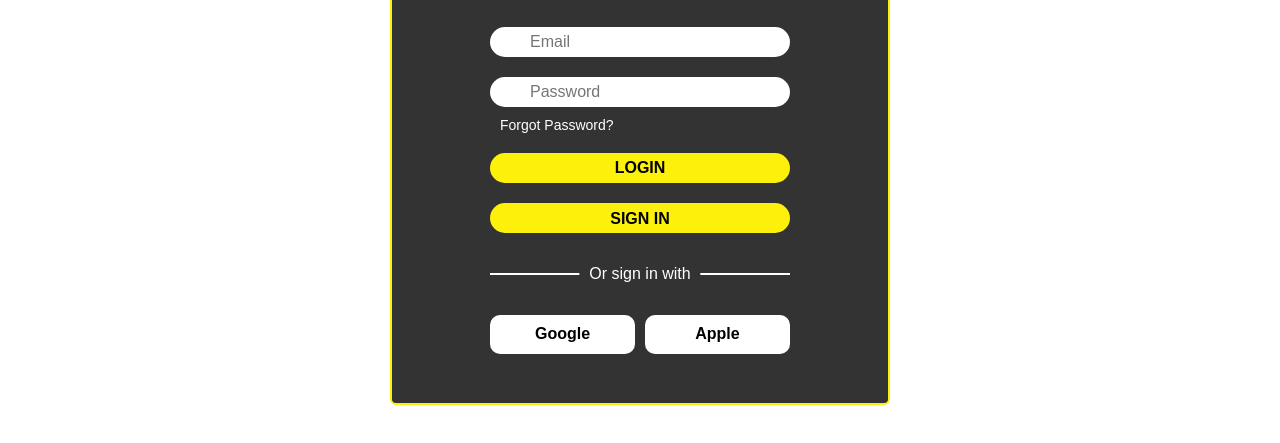
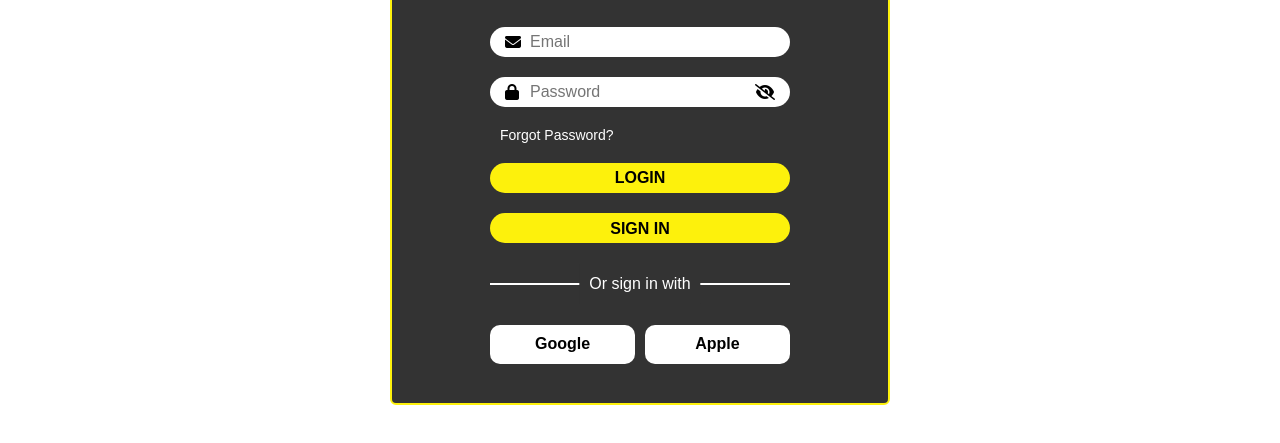
Before and after one commit to AihamJassar/Online_Courses_Web_Project, a plain HTML site: page index.html in a window 1280 px wide. Both pictures are taken after a click on the icon "acount". Shown: the part 245-688 px from the top of the page. Drawn offline with Linux system fonts and the light colour scheme.

Commit message:
enhance popup form layout and functionality with labels for email and password

```diff
--- a/css/style.css
+++ b/css/style.css
@@ -145,7 +145,6 @@ a {
     padding: 10px;
   }
 }
-
 .popup .close-but {
   display: block;
   color: #FFF;
@@ -164,6 +163,36 @@ a {
   text-transform: uppercase;
   font-size: 35px;
 }
+.popup label {
+  position: relative;
+  display: block;
+  margin: 20px auto;
+  width: 300px;
+  height: 30px;
+  border-radius: 20px;
+  border:  none;
+}
+.popup label::before,
+.popup .password-label::after {
+  font-family: "Font Awesome 6 Free";
+  font-weight: 900;
+  position: absolute;
+  top: 50%;
+  transform: translateY(-50%);
+}
+.popup .email-label::before {
+  content: "\f0e0";
+  left: 15px;
+}
+.popup .password-label::before {
+  content: "\f023";
+  left: 15px;
+}
+.popup .password-label::after {
+  content: "\f070";
+  right: 15px;
+  cursor: pointer;
+}
 .popup input,
 .popup .sign-but {
   display: block;
@@ -173,7 +202,9 @@ a {
   border-radius: 20px;
   border: none;
   padding: 10px 10px 10px 40px;
-  position: relative;
+}
+.popup input:focus {
+  outline: none;
 }
 .popup .password {
   margin-bottom: 10px;
--- a/javascript/main.js
+++ b/javascript/main.js
@@ -33,18 +33,24 @@ userIcon.addEventListener("click", (_) => {
     let form = document.createElement("form");
     form.method = "POST";
     popup.appendChild(form);
+    let emailLabel = document.createElement("label");
+    emailLabel.classList.add("email-label");
     let email = document.createElement("input");
     email.classList.add("email", "::before");
     email.type = "email";
     email.placeholder = "Email";
     email.name = "email";
-    form.appendChild(email);
+    emailLabel.appendChild(email);
+    form.appendChild(emailLabel);
+    let passwordLabel = document.createElement("label");
+    passwordLabel.classList.add("password-label");
     let password = document.createElement("input");
     password.classList.add("password");
     password.type = "password";
     password.placeholder = "Password";
     password.name = "password";
-    form.appendChild(password);
+    passwordLabel.appendChild(password);
+    form.appendChild(passwordLabel);
     let link = document.createElement("a");
     link.classList.add("link");
     link.href = "#";
@@ -86,3 +92,6 @@ document.onclick = (e) => {
     document.querySelector(".popup").remove();
   }
 };
+document.querySelector(".popup .label-password::after").onclick = function (e) {
+  this.style.content = "\fp6e";
+}
```
Lines whose indentation alone changed are shown as unchanged.
